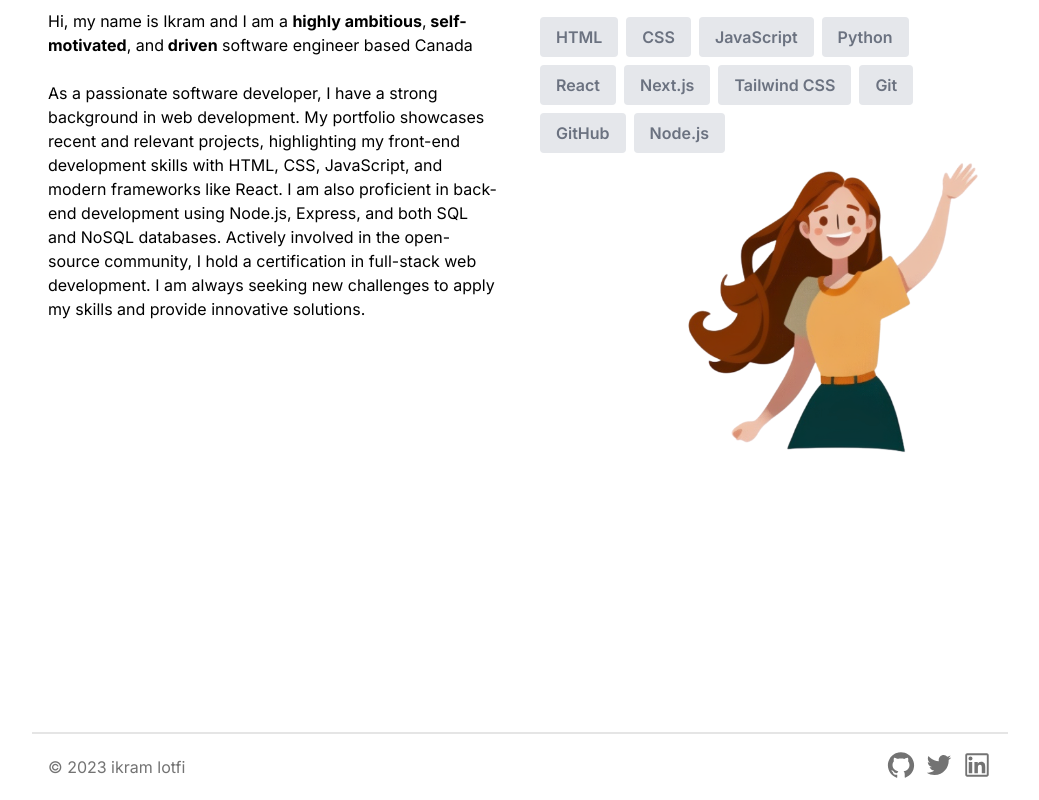
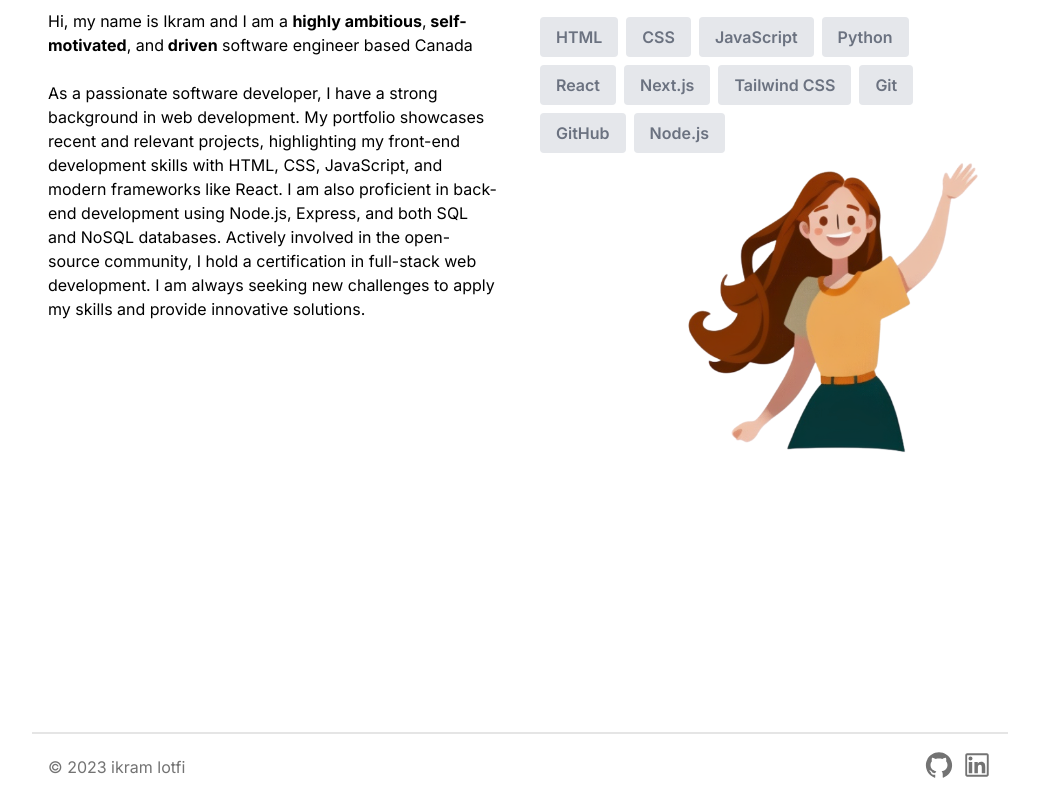
Before and after one commit to Lotfi207/portfolio-ikram, a Next.js app: page / in a window 1280 px wide. Shown: the part 1020-1820 px from the top of the page, without its empty margins (120-1159 px from the left). Built offline with nearby package versions, Linux system fonts and the light colour scheme.

Commit message:
Replace footer.jsx

```diff
--- a/components/footer.jsx
+++ b/components/footer.jsx
@@ -2,9 +2,9 @@
 import React from "react"
 import {
   AiOutlineGithub,
-  AiOutlineTwitter,
+
   AiOutlineLinkedin,
-  AiOutlineYoutube,
+
 } from "react-icons/ai"
 
 const Footer = () => {
@@ -16,25 +16,16 @@ const Footer = () => {
           © 2023 ikram lotfi<a href="/" className="hover:underline"></a>
         </div>
         <div className="flex flex-row items-center justify-center space-x-2 mb-1">
-          <a href="https://github.com/hqasmei" rel="noreferrer" target="_blank">
+          <a href="https://gitlab.com/lotfikram2000/portfolionextjs" rel="noreferrer" target="_blank">
             <AiOutlineGithub
               className="hover:-translate-y-1 transition-transform cursor-pointer text-neutral-500 dark:text-neutral-100"
               size={30}
             />
           </a>
-          <a
-            href="https://twitter.com/hqasmei"
-            rel="noreferrer"
-            target="_blank"
-          >
-            <AiOutlineTwitter
-              className="hover:-translate-y-1 transition-transform cursor-pointer text-neutral-500 dark:text-neutral-100"
-              size={30}
-            />
-          </a>
+
 
           <a
-            href="https://www.linkedin.com/in/hosnaqasmei/"
+            href="https://www.linkedin.com/in/ikram-lotfi-a04674203/"
             rel="noreferrer"
             target="_blank"
           >
```
